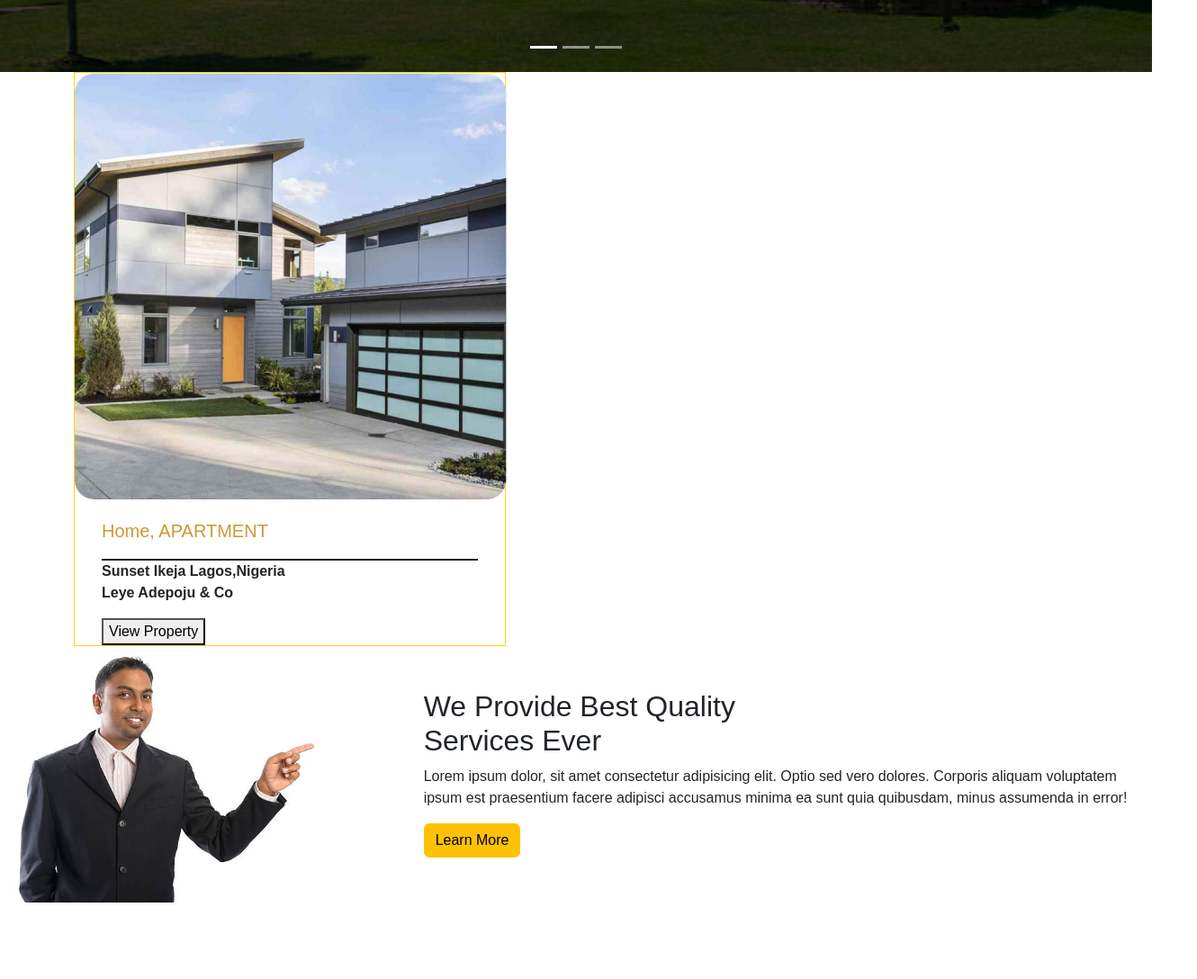
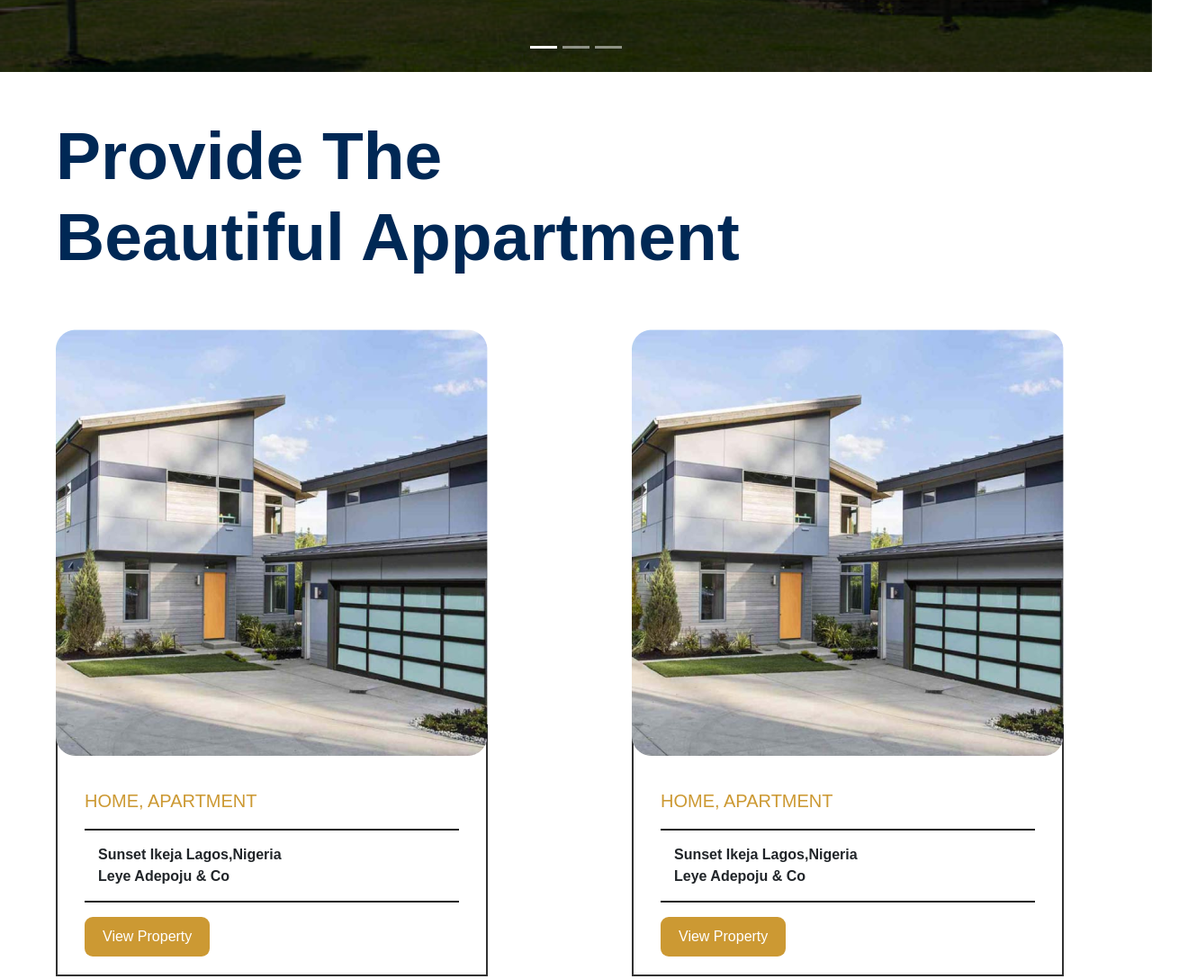
Before and after one commit to Eshjay/Eaves, a plain HTML site: page index.html in a window 1280 px wide. Shown: the part 720-1808 px from the top of the page at 90% size, 1330 px wide, since content can reach past the window. Drawn offline with nearby package versions, Linux system fonts and the light colour scheme.

Commit message:
Finised appartment section

```diff
--- a/css/style.css
+++ b/css/style.css
@@ -122,32 +122,52 @@ body{
 
 /* House info styling */
 
+.big-head{
+    font-size: 75px;
+    color: #002855;
+    font-weight: 600;
+}
+
+.prop{
+    margin-left: 50px;
+}
+
 .house{
+    margin-top: 50px;
+    margin-bottom: 30px;
     width: 480px;
-    border: 1px solid gold;
+
 }
 
 .house-info{
     padding-left: 30px;
     padding-right: 30px;
-
+    padding-top: 50px;
+    border: 2px solid #313131;
+    border-top: none;
+    margin-top: -35px;
 }
 
 .house-head{
     color: #cc9933;
     font-size: 20px;
-    font-weight: 500px;
+    font-weight: 500;
     margin-top: 20px;
 }
-span .house-boder{
 
-}
 .house-sub {
     border-top: 2px solid #1e1e1e;
+    border-bottom: 2px solid #1e1e1e;
     font-size: 24;
+    padding: 15px;
     font-weight: 600;
 }
 
 .house-btn{
-
+    color: white;
+    padding: 10px 20px;
+    background-color: #cc9933;
+    border: 0;
+    border-radius: 9px;
+    margin-bottom: 20px;
 }
--- a/index.html
+++ b/index.html
@@ -89,25 +89,54 @@
           <span class="visually-hidden">Next</span>
         </button>
       </div>
-
+      <!-- Big Heading -->
+    <div class="container-fluid prop">
+      <div class="row">
+        <h1 class="big-head mt-5">Provide The <br> Beautiful Appartment</h1>
+      </div>
+    </div>
 
       <!-- Property Showcase -->
 
-      <div class="container">
+      <div class="container-fluid prop">
         <div class="row">
-          <div class="col-12">
+          <div class="col-sm">
             <div class="house">
               <img class="house-img" src="/image/house-100.png">
               <div class="house-info">
-                <p class="house-head">Home, APARTMENT</p>
+                <p class="house-head">HOME, APARTMENT</p>
                 <span class="house-boder"></span>
                 <p class="house-sub">Sunset Ikeja Lagos,Nigeria <br>Leye Adepoju & Co</p>
                 <button class="house-btn">View Property</button>
              </div>
             </div>
           </div>
+
+          <div class="col-sm">
+            <div class="house">
+              <img class="house-img" src="/image/house-100.png">
+              <div class="house-info">
+                <p class="house-head">HOME, APARTMENT</p>
+                <span class="house-boder"></span>
+                <p class="house-sub">Sunset Ikeja Lagos,Nigeria <br>Leye Adepoju & Co</p>
+                <button class="house-btn">View Property</button>
+             </div>
+            </div>
+          </div>
+
+          <div class="col-sm">
+            <div class="house">
+              <img class="house-img" src="/image/house-100.png">
+              <div class="house-info">
+                <p class="house-head">HOME, APARTMENT</p>
+                <span class="house-boder"></span>
+                <p class="house-sub">Sunset Ikeja Lagos,Nigeria <br>Leye Adepoju & Co</p>
+                <button class="house-btn">View Property</button>
+             </div>
+            </div>
+          </div>
+         </div>
         </div>
-      </div>
 
 
      <!-- about section -->
```
